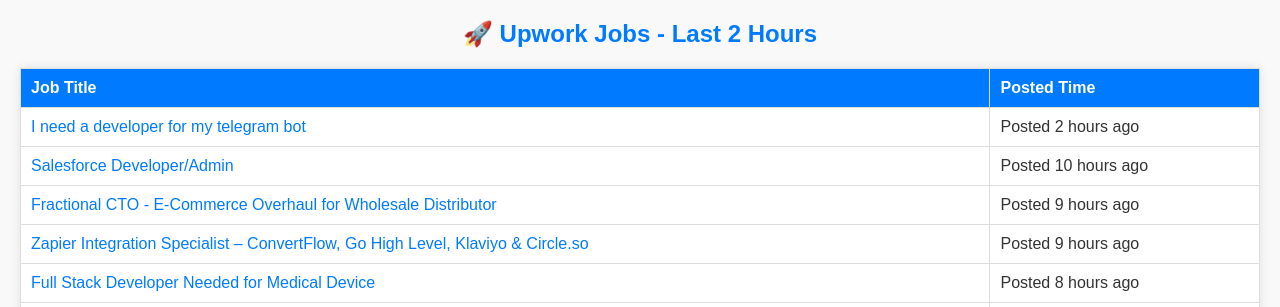
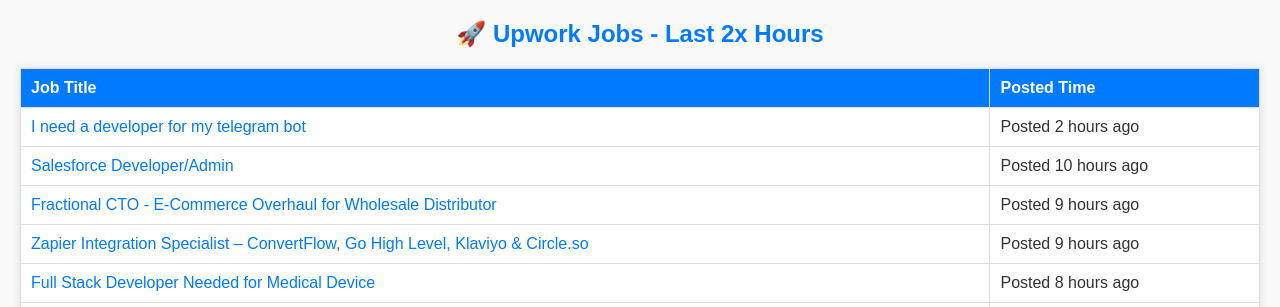
Before and after one commit to danielpinto-developer/webscraper_upwork, a Flask app: page / in a window 1280 px wide. Shown: the top 307 px of the page. Run offline with Flask 3, Linux system fonts and the light colour scheme; data comes from the database, SQL or seed files in the repository.

Commit message:
fix html

```diff
--- a/templates/index.html
+++ b/templates/index.html
@@ -42,7 +42,7 @@
     </style>
   </head>
   <body>
-    <h2>🚀 Upwork Jobs - Last 2 Hours</h2>
+    <h2>🚀 Upwork Jobs - Last 2x Hours</h2>
 
     <table>
       <thead>
```
Also changed, not shown: .github/workflows/python-app.yml.
